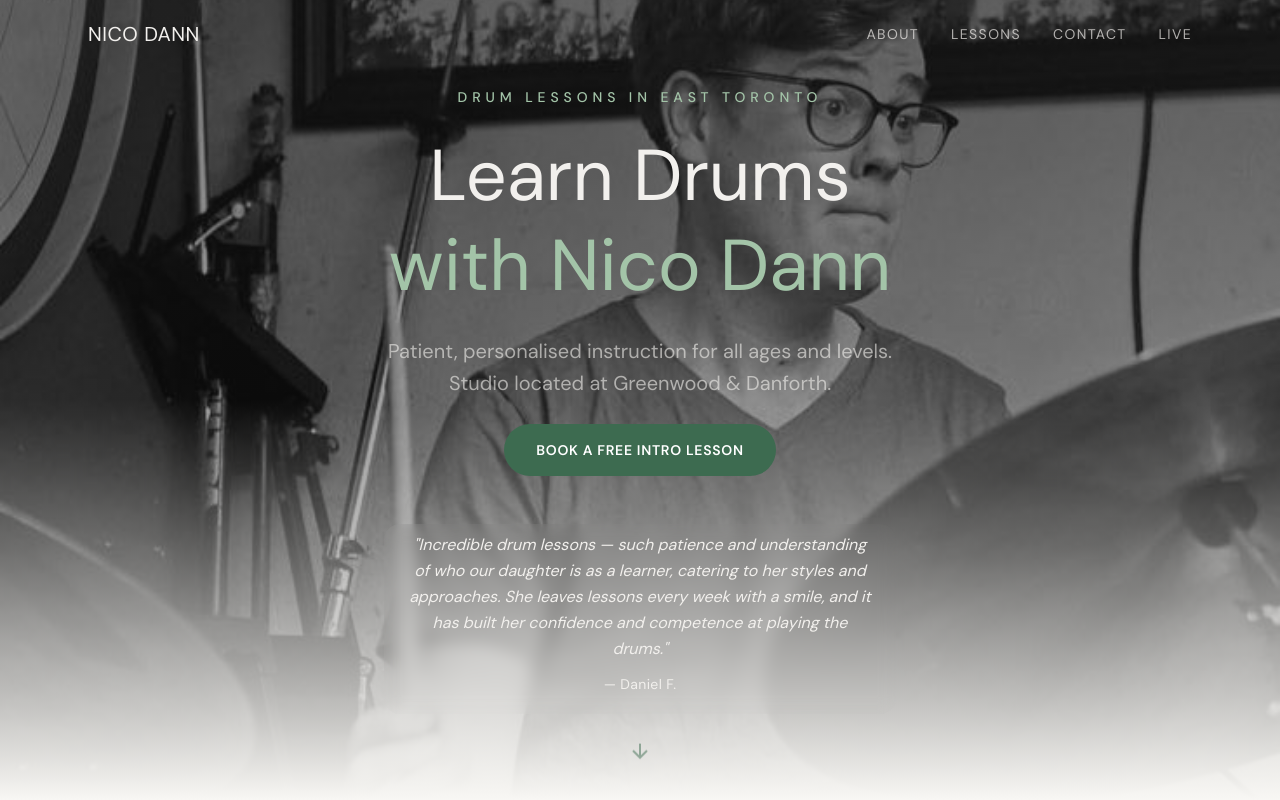
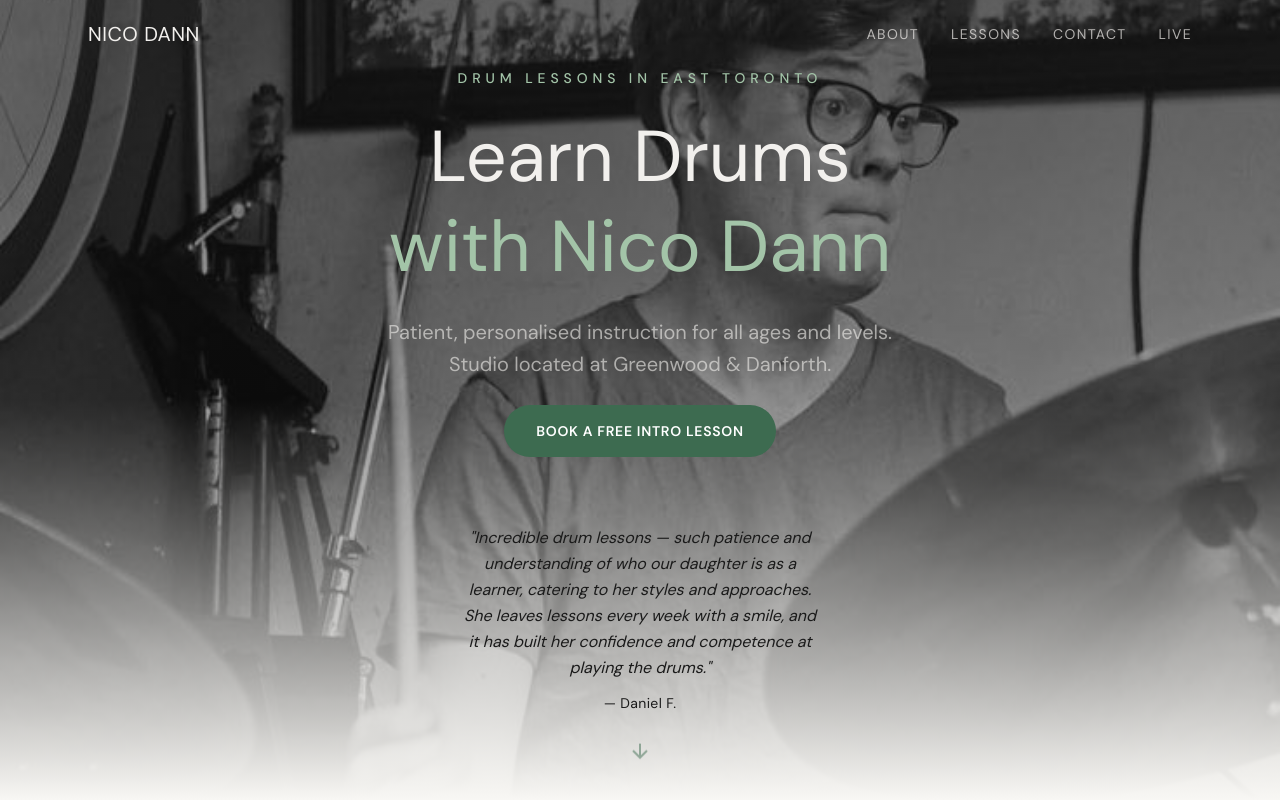
Before and after one commit to nicodann/nico-dann-drumlessons, a Next.js app: page / in a window 1280 px wide. Shown: the top 800 px of the page. Built offline with nearby package versions, Linux system fonts and the light colour scheme.

Commit message:
Style quote.

```diff
--- a/app/components/Hero/index.tsx
+++ b/app/components/Hero/index.tsx
@@ -56,9 +56,9 @@ export default function Hero({
             Book a Free Intro Lesson
           </button>
         </div>
-        <figure className="max-w-lg mx-auto pt-2 backdrop-blur-sm rounded-2xl px-6 py-5">
+        <figure className="max-w-[400px] mx-auto px-6 py-5">
           {/* <figure className="max-w-lg mx-auto pt-2"> */}
-          <blockquote className="text-[#f2f0ed] text-base italic leading-relaxed">
+          <blockquote className="text-[#1a1a1a] text-base italic leading-relaxed">
             {/* <blockquote
             className="text-[#f2f0ed] text-base italic leading-relaxed"
             style={{ textShadow: "0 2px 8px rgba(0,0,0,0.6)" }}
@@ -68,7 +68,7 @@ export default function Hero({
             She leaves lessons every week with a smile, and it has built her
             confidence and competence at playing the drums."
           </blockquote>
-          <figcaption className="mt-3 text-[#f2f0ed] text-sm tracking-wide">
+          <figcaption className="mt-3 text-[#1a1a1a] text-sm tracking-wide">
             — Daniel F.
           </figcaption>
         </figure>
```
